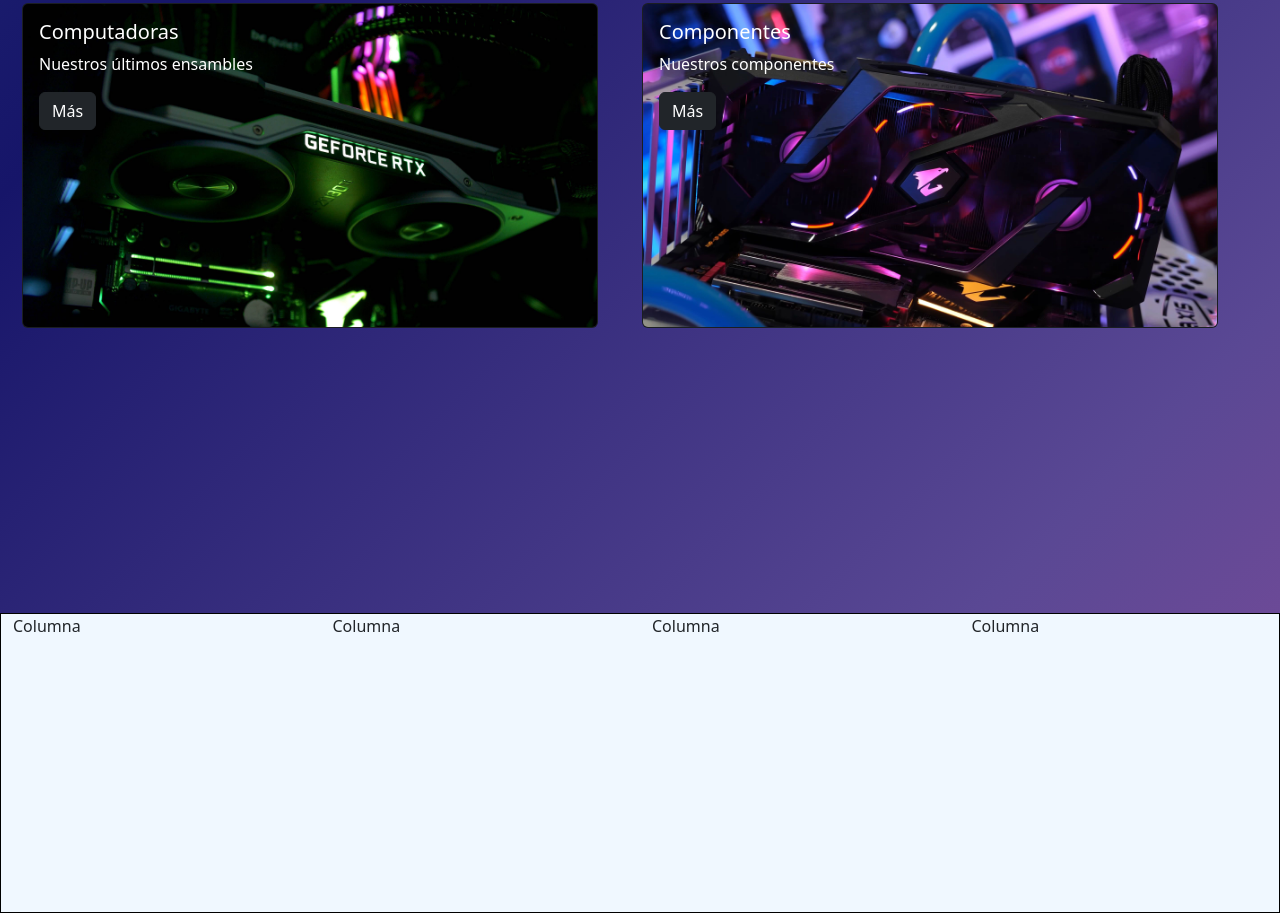
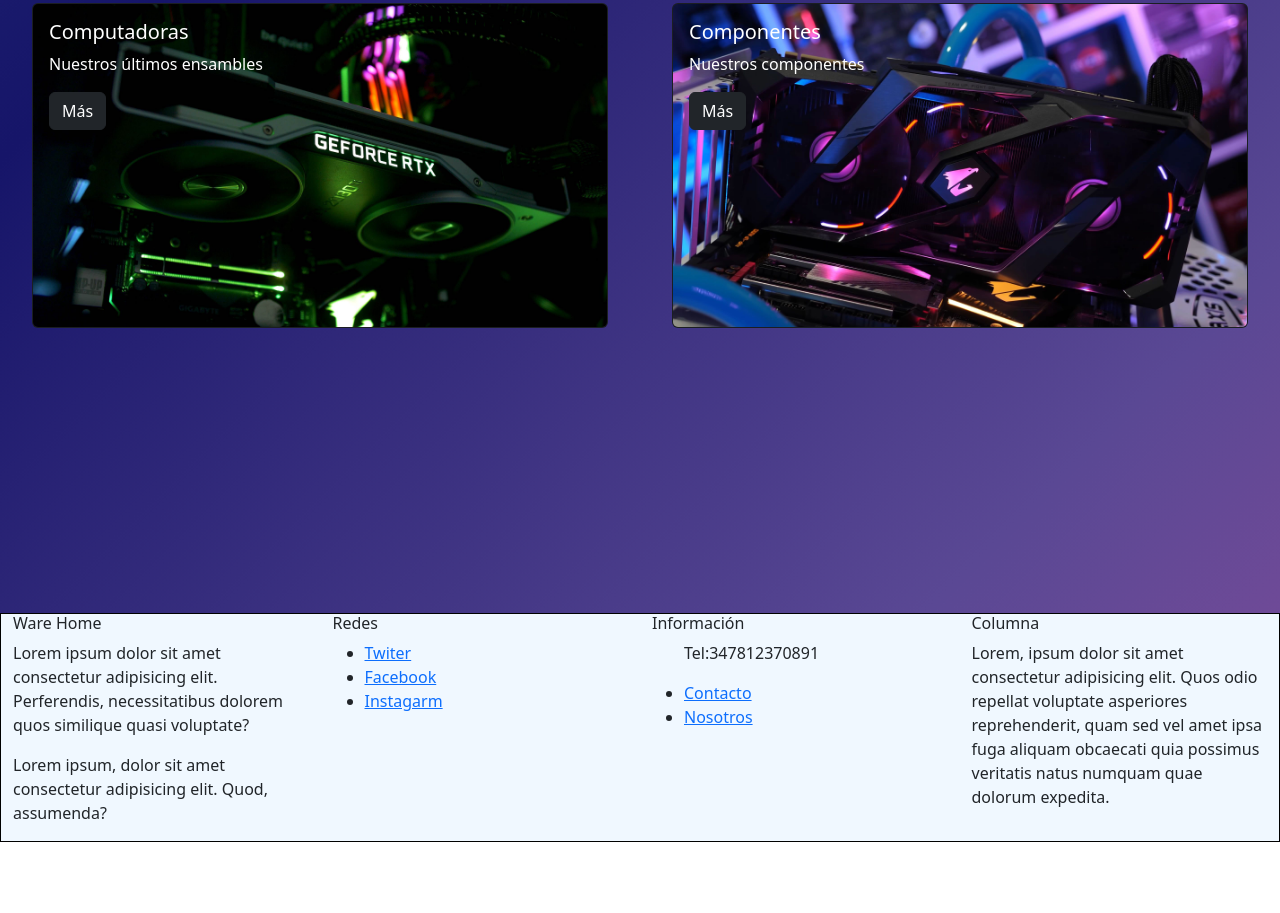
Before and after one commit to Lucas-Meurzet/mi_repositorio, a website: page index.html in a window 1280 px wide. Shown: the part 1023-1936 px from the top of the page. After the commit the page ends 1865 px from the top, so only its background shows below. Drawn offline with nearby package versions, Linux system fonts and the light colour scheme.

Commit message:
arreglos

```diff
--- a/css/styles.css
+++ b/css/styles.css
@@ -189,7 +189,7 @@ border-radius: 5px;
 /* Footer */
 .pie{
   width: 100%;
-  height: 300px;
+  height: auto;
   background-color: aliceblue;
   border: 1px black solid;
 }
--- a/index.html
+++ b/index.html
@@ -94,7 +94,7 @@
 <main class="container-fluid">
   <div class="row">
 
-<section class="computadoras col-xs-12 col-md-6 col-lg-12">
+<section class="computadoras mx-auto col-sm-12 col-md-12 col-lg-12">
   <div class="card text-bg-dark">
     <img src="./media/img/2060.jpg" class="card-img" alt="Error de Carga">
     <div class="card-img-overlay">
@@ -105,7 +105,7 @@
   </div>
 </section>
 
-<section class="componentes col-xs-12 col-md-6 col-lg-12">
+<section class="componentes mx-auto col-sm-12 col-md-12 col-lg-12">
   <div class="card text-bg-dark">
     <img src="./media/img/3080.jpg" class="card-img" alt="Error de Carga">
     <div class="card-img-overlay">
@@ -124,20 +124,33 @@
 <footer class="pie container-fluid">
   <div class="row">
 
-    <div class="col-xs-12 col-md-6 col-lg-3">
-    <p>Columna</p>
+    <div class="col-sm-12 col-md-6 col-lg-3">
+    <h6>Ware Home</h6>
+    <p>Lorem ipsum dolor sit amet consectetur adipisicing elit. Perferendis, necessitatibus dolorem quos similique quasi voluptate?</p>
+    <p>Lorem ipsum, dolor sit amet consectetur adipisicing elit. Quod, assumenda?</p>
     </div>
 
-    <div class="col-xs-12 col-md-6 col-lg-3">
-    <p>Columna</p>
+    <div class="col-sm-12 col-md-6 col-lg-3">
+    <h6>Redes</h6>
+    <ul>
+      <li><a href="">Twiter</a></li>
+      <li><a href="">Facebook</a></li>
+      <li><a href="">Instagarm</a></li>
+    </ul>
     </div>
 
-    <div class="col-xs-12 col-md-6 col-lg-3">
-    <p>Columna</p>
+    <div class="col-sm-12 col-md-6 col-lg-3">
+    <h6>Información</h6>
+    <ul>
+      <p>Tel:347812370891</p>
+      <li><a href="">Contacto</a></li>
+      <li><a href="">Nosotros</a></li>
+    </ul>
     </div>
 
-    <div class="col-xs-12 col-md-6 col-lg-3">
-    <p>Columna</p>
+    <div class="col-sm-12 col-md-6 col-lg-3">
+    <h6>Columna</h6>
+    <p>Lorem, ipsum dolor sit amet consectetur adipisicing elit. Quos odio repellat voluptate asperiores reprehenderit, quam sed vel amet ipsa fuga aliquam obcaecati quia possimus veritatis natus numquam quae dolorum expedita.</p>
     </div>
 
   </div>
```
